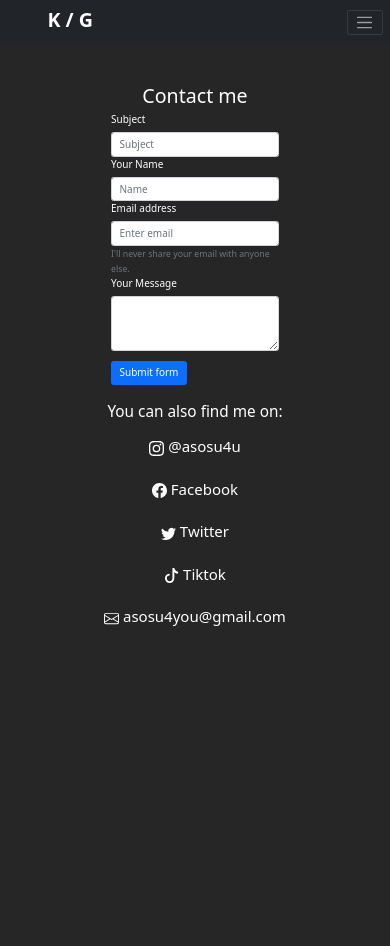
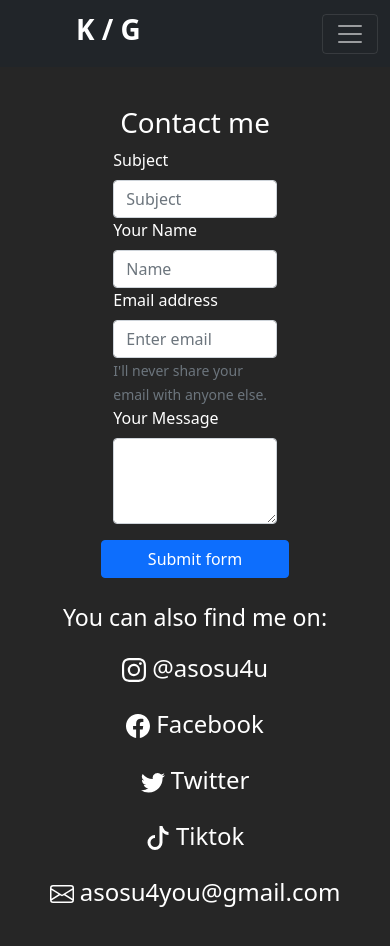
Before and after one commit to jonah0502/ker-camp, a React (Create React App) app: page /contact in a window 390 px wide. Shown: the top 946 px of the page. Before the commit the page ends 844 px from the top, so only its background shows below. Built offline with nearby package versions, Linux system fonts and the light colour scheme.

Commit message:
fixed contact page

```diff
--- a/src/App.scss
+++ b/src/App.scss
@@ -7,6 +7,7 @@
   --gray-2: #363636;
   --white : white;
   --black: black;
+  font-size: medium;
 }
 
 @media only screen and (max-width: 600px) {
@@ -76,7 +77,6 @@ display: flex;
 flex-wrap: wrap;
 align-items: center;
 justify-content: center;
-font-size: 10px;
 background-color: var(--dark-bg);
 color: white;
 .container {
@@ -86,6 +86,7 @@ color: white;
   width: 90%;
   margin: 10% auto;
   justify-content: center;
+  font-size: 1rem;
 }
 .form-group{
   display: flex;
@@ -101,6 +102,7 @@ color: white;
   flex-direction: column;
   align-items: center;
   width: 50%;
+  padding-top: 8%;
 
   .links{
     display: flex;
@@ -110,17 +112,24 @@ color: white;
   a{
     text-decoration: none;
     padding: 10px;
-    font-size: 1.5em;
+    font-size: 1.5rem;
     color: white;
   }
   }
+  .buttin{
+    display: flex !important;
+    align-items: center !important;
+    justify-content: center !important;
+    text-align: center !important;
+  }
+
 }
 @media only screen and (max-width: 600px) {
   flex-wrap:unset;
   .contact-group{
     width: 100%;
 
-    padding-top: 5%;
+    padding-top: 8%;
   }
 }
  }
--- a/src/components/contact/Contact.js
+++ b/src/components/contact/Contact.js
@@ -12,6 +12,7 @@ import {
 } from "react-bootstrap-icons";
 import { ToastContainer, toast } from "react-toastify";
 import "react-toastify/dist/ReactToastify.css";
+import { Container, Row, Col } from "react-bootstrap";
 
 
 
@@ -85,9 +86,11 @@ export default function Contact() {
             </Form.Group>
             <p> </p>
             <p></p>
-            <Button variant="primary" type="submit">
+            <Row className="align-items-center">
+            <Button variant="primary" type="submit" className="center">
               Submit form
             </Button>
+            </Row>
           </Form.Group>
         </form>
       </div>
```
